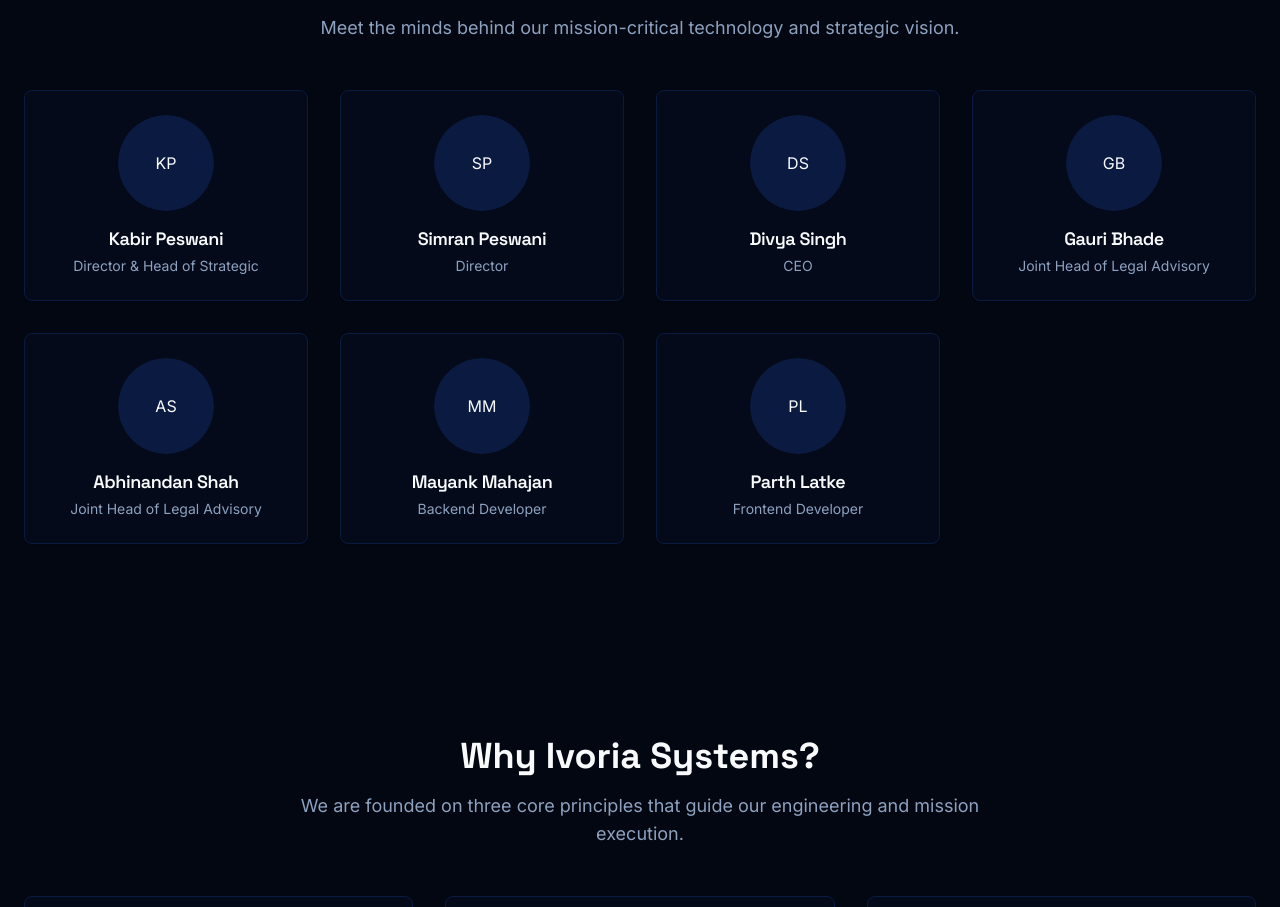
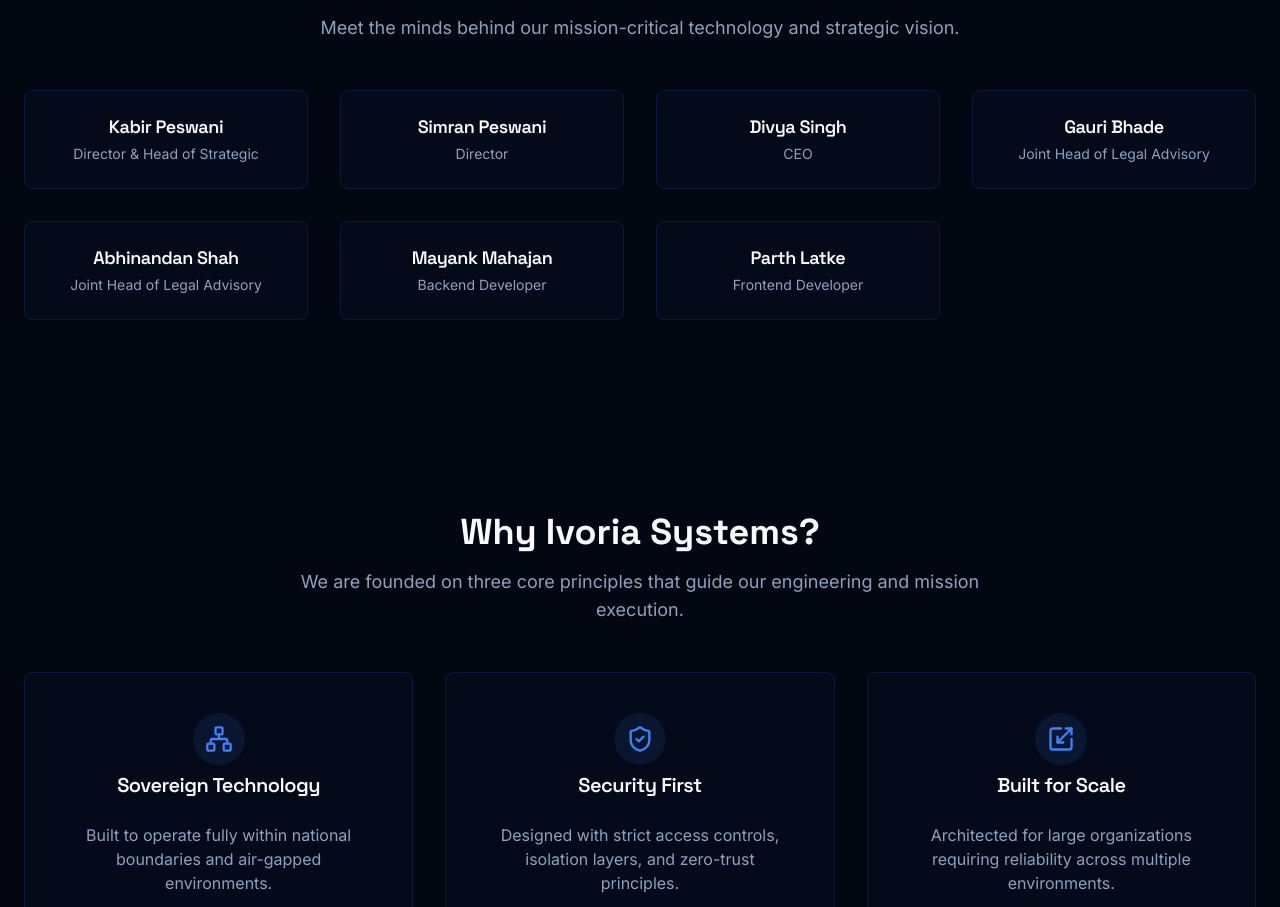
Before and after one commit to kabirpeswani/IvoriaSystems, a Next.js app: page / in a window 1280 px wide. Shown: the part 1058-1965 px from the top of the page. Built offline with nearby package versions, Linux system fonts and the light colour scheme.

Commit message:
remove the photo holders also

```diff
--- a/src/components/landing/team-section.tsx
+++ b/src/components/landing/team-section.tsx
@@ -1,4 +1,3 @@
-import { Avatar, AvatarFallback } from "@/components/ui/avatar";
 import { Card, CardContent, CardHeader, CardTitle } from "@/components/ui/card";
 
 const teamMembers = [
@@ -65,10 +64,7 @@
               key={member.id}
               className="text-center items-center p-4 hover:shadow-lg hover:-translate-y-1 transition-all duration-300 hover:border-primary/50"
             >
-              <CardContent className="p-2 flex flex-col items-center">
-                <Avatar className="h-24 w-24 mb-4">
-                  <AvatarFallback>{member.avatar}</AvatarFallback>
-                </Avatar>
+              <CardContent className="p-2 flex flex-col items-center justify-center flex-grow">
                 <CardTitle className="font-headline text-lg leading-snug">
                   {member.name}
                 </CardTitle>
```
